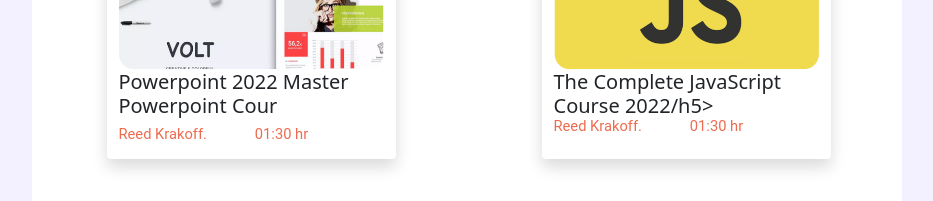
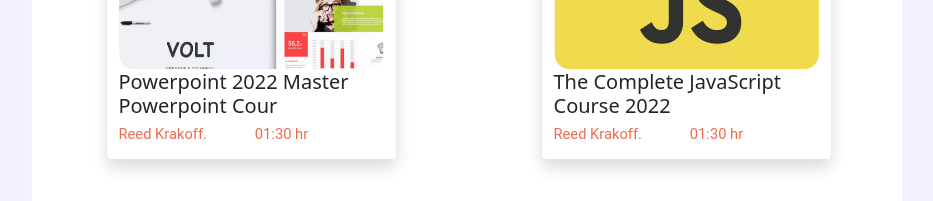
Before and after one commit to arfin-arif/leader-board, a plain HTML site: page index.html in a window 1280 px wide. Shown: the part 1121-1322 px from the top of the page, without its empty margins (173-1106 px from the left). Drawn offline with nearby package versions, Linux system fonts and the light colour scheme.

Commit message:
website done

```diff
--- a/index.html
+++ b/index.html
@@ -146,7 +146,7 @@
 
         <div class="col-md-4 col-sm-6  ms-1  course shadow mb-5 bg-body rounded">
           <img class="pt-3" src="images/courses/course-3.png" alt="">
-          <h5>The Complete JavaScript Course 2022/h5>
+          <h5>The Complete JavaScript Course 2022 </h5>
           <div class="d-flex align-items-center instrector ">
             <p class=" ">Reed Krakoff.</p>
             <p class="ps-5 "> 01:30 hr</p>
```
